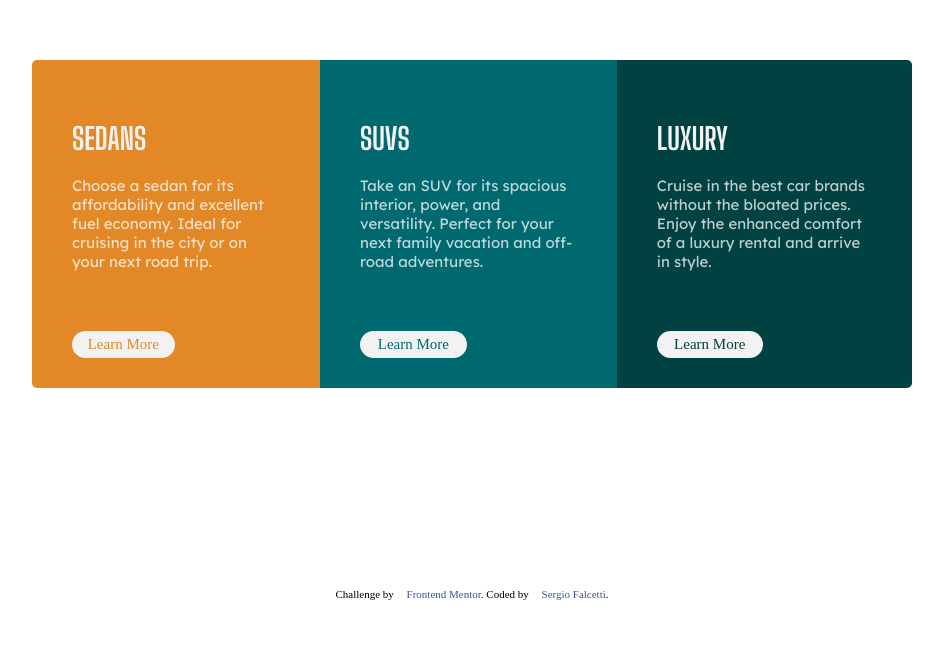
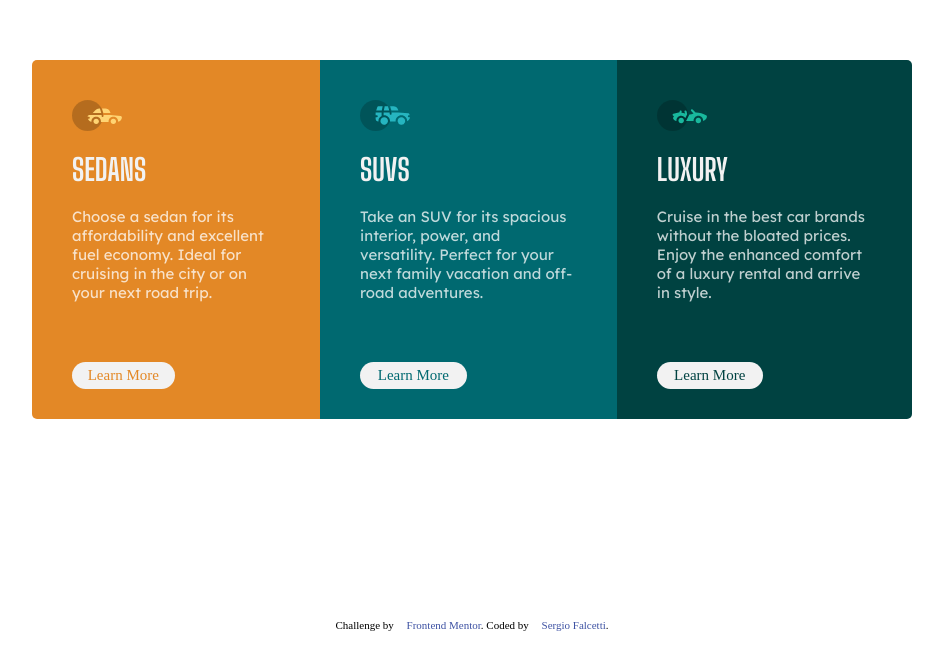
Before and after one commit to falcettijr/3-column-preview-card, a plain HTML site: page index.html in a window 1280 px wide. Shown: the part 140-800 px from the top of the page, without its empty margins (168-1111 px from the left). Drawn offline with Linux system fonts and the light colour scheme; the site is published under a folder, as on GitHub Pages, so addresses that start at the root find nothing.

Commit message:
Update index.html

```diff
--- a/index.html
+++ b/index.html
@@ -134,21 +134,21 @@ min-width: 320px;
   <div class="container">
 
     <div class="sedans">
-    <img class="icon-sedans" src="/icon-sedans.svg" alt="">
+    <img class="icon-sedans" src="./icon-sedans.svg" alt="">
     <h1 class="title">Sedans</h1>
     <p class="text">Choose a sedan for its affordability and excellent fuel economy. Ideal for cruising in the city or on your next road trip.</p>
     <a class="button-sedans">Learn More</a>
     </div>
 
     <div class="suvs">
-    <img src="/icon-suvs.svg" alt="" class="icon-suvs">
+    <img src="./icon-suvs.svg" alt="" class="icon-suvs">
     <h1 class="title">SUVs</h1>
     <p class="text">Take an SUV for its spacious interior, power, and versatility. Perfect for your next family vacation and off-road adventures.</p>
     <a class="button-suvs">Learn More</a>
     </div>
 
     <div class="luxury">
-    <img src="/icon-luxury.svg"alt=""class="icon-luxury">
+    <img src="./icon-luxury.svg"alt=""class="icon-luxury">
     <h1 class="title">Luxury</h1>
     <p class="text">Cruise in the best car brands without the bloated prices. Enjoy the enhanced comfort of a luxury
     rental and arrive in style.</p>
```
